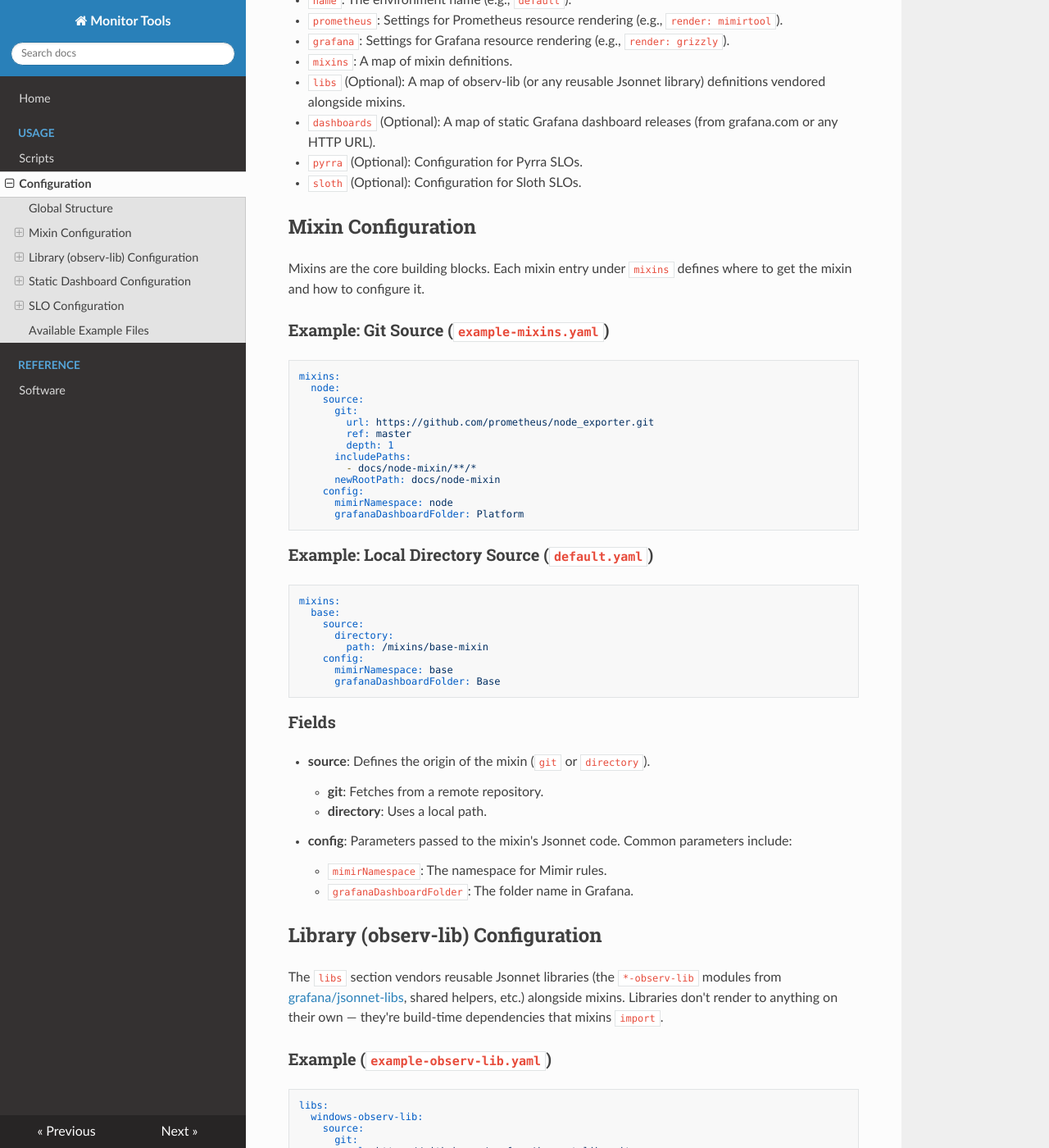
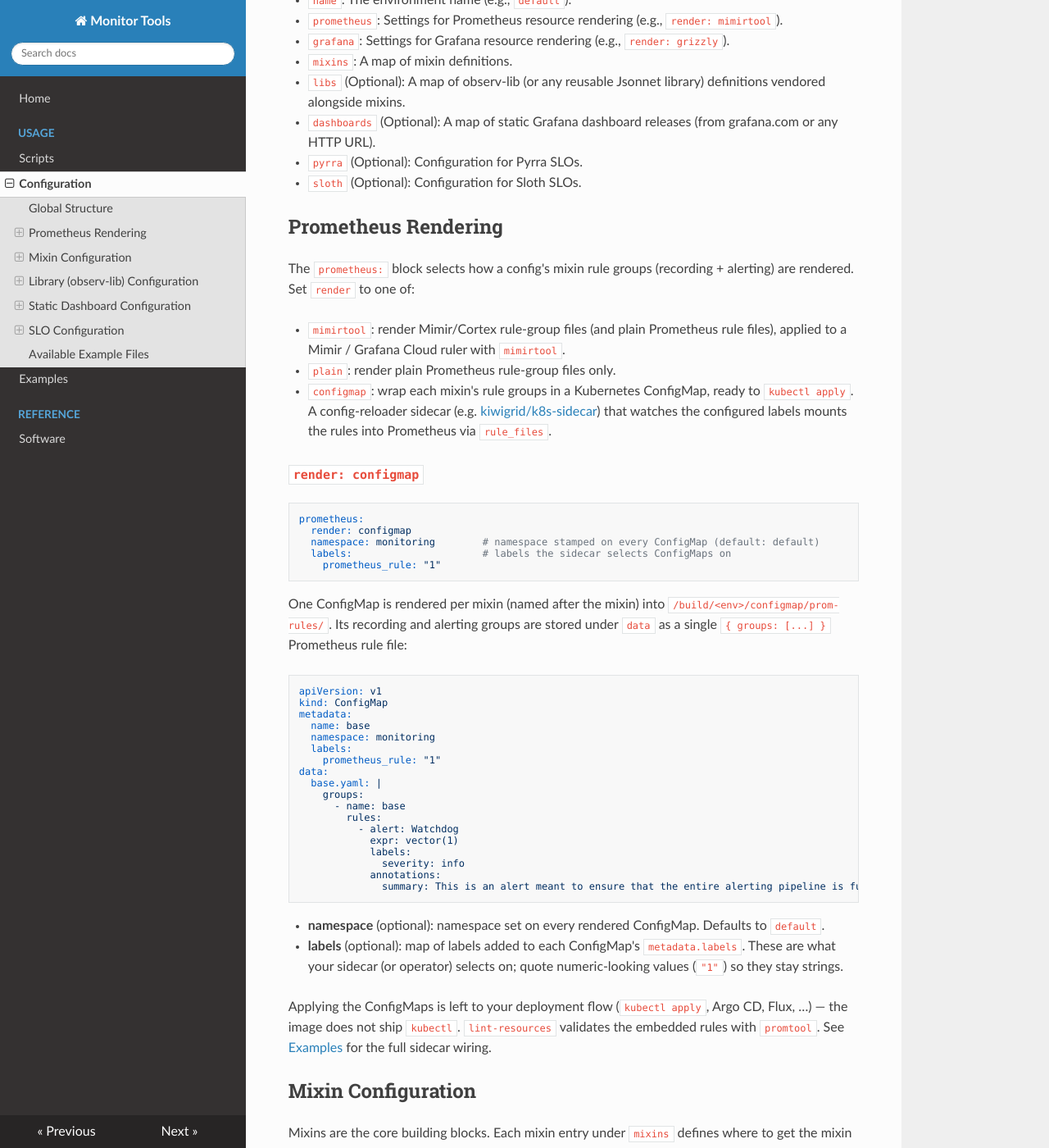
Before and after one commit to cznewt/monitor-tools, an MkDocs documentation site: the page built from docs/configuration.md, in a window 1280 px wide and 1400 px high, scrolled down 375 px. Shown: the whole window at 82% size. Built offline with MkDocs 1.6.1, drawn with Linux system fonts in a browser that asks for light colours; nearby versions of some CDN libraries.

Commit message:
Add `configmap` Prometheus render target for the k8s-sidecar flow
Render each mixin's recording + alerting rule groups as a Kubernetes
ConfigMap (one per mixin), with the groups stored under `data` as a single
`{ groups: [...] }` Prometheus rule file and a configurable namespace +
labels stamped on the ConfigMap. Apply the ConfigMaps to the cluster and a
config-reloader sidecar (e.g. kiwigrid/k8s-sidecar) selecting on the labels
mounts the rules into Prometheus via rule_files.

- configmap.libsonnet: rewrite prometheusRuleGroups to emit a real ConfigMap
  (data + metadata.labels) instead of the broken spec.rules shape
- cbm.libsonnet: thread prometheus.namespace / prometheus.labels in through a
  new configmapPrometheusRules wrapper
- render-configmap-prom-rules: new renderer; a yq pass re-styles the output to
  idiomatic k8s YAML with a `|` literal-block rule file
- lint-configmap-prom-rules: extract the embedded rules and validate them with
  `promtool check rules`
- render-resources / lint-resources: dispatch on `prometheus.render: configmap`
- example-prometheus-configmap.yaml + docs (configuration, scripts, examples)

````diff
--- a/docs/configuration.md
+++ b/docs/configuration.md
@@ -14,6 +14,52 @@
 - `dashboards` (Optional): A map of static Grafana dashboard releases (from grafana.com or any HTTP URL).
 - `pyrra` (Optional): Configuration for Pyrra SLOs.
 - `sloth` (Optional): Configuration for Sloth SLOs.
+
+## Prometheus Rendering
+
+The `prometheus:` block selects how a config's mixin rule groups (recording + alerting) are rendered. Set `render` to one of:
+
+- `mimirtool`: render Mimir/Cortex rule-group files (and plain Prometheus rule files), applied to a Mimir / Grafana Cloud ruler with `mimirtool`.
+- `plain`: render plain Prometheus rule-group files only.
+- `configmap`: wrap each mixin's rule groups in a Kubernetes ConfigMap, ready to `kubectl apply`. A config-reloader sidecar (e.g. [kiwigrid/k8s-sidecar](https://github.com/kiwigrid/k8s-sidecar)) that watches the configured labels mounts the rules into Prometheus via `rule_files`.
+
+### `render: configmap`
+
+```yaml
+prometheus:
+  render: configmap
+  namespace: monitoring        # namespace stamped on every ConfigMap (default: default)
+  labels:                      # labels the sidecar selects ConfigMaps on
+    prometheus_rule: "1"
+```
+
+One ConfigMap is rendered per mixin (named after the mixin) into `/build/<env>/configmap/prom-rules/`. Its recording and alerting groups are stored under `data` as a single `{ groups: [...] }` Prometheus rule file:
+
+```yaml
+apiVersion: v1
+kind: ConfigMap
+metadata:
+  name: base
+  namespace: monitoring
+  labels:
+    prometheus_rule: "1"
+data:
+  base.yaml: |
+    groups:
+      - name: base
+        rules:
+          - alert: Watchdog
+            expr: vector(1)
+            labels:
+              severity: info
+            annotations:
+              summary: This is an alert meant to ensure that the entire alerting pipeline is functional.
+```
+
+- **namespace** (optional): namespace set on every rendered ConfigMap. Defaults to `default`.
+- **labels** (optional): map of labels added to each ConfigMap's `metadata.labels`. These are what your sidecar (or operator) selects on; quote numeric-looking values (`"1"`) so they stay strings.
+
+Applying the ConfigMaps is left to your deployment flow (`kubectl apply`, Argo CD, Flux, …) — the image does not ship `kubectl`. `lint-resources` validates the embedded rules with `promtool`. See [Examples](examples.md) for the full sidecar wiring.
 
 ## Mixin Configuration
 
--- a/mkdocs.yml
+++ b/mkdocs.yml
@@ -9,6 +9,7 @@
   - Usage:
     - Scripts: scripts.md
     - Configuration: configuration.md
+    - Examples: examples.md
   - Reference:
     - Software: software.md
 
````
Also changed, not shown: docs/examples.md (added, +96 -0 lines), docs/scripts.md (+2 -0 lines), 7 other files.
